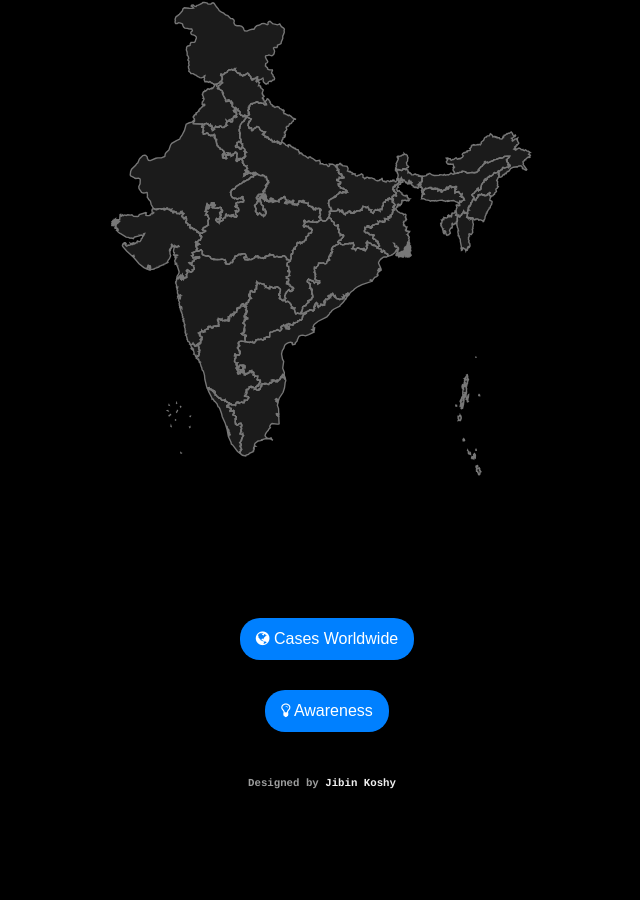
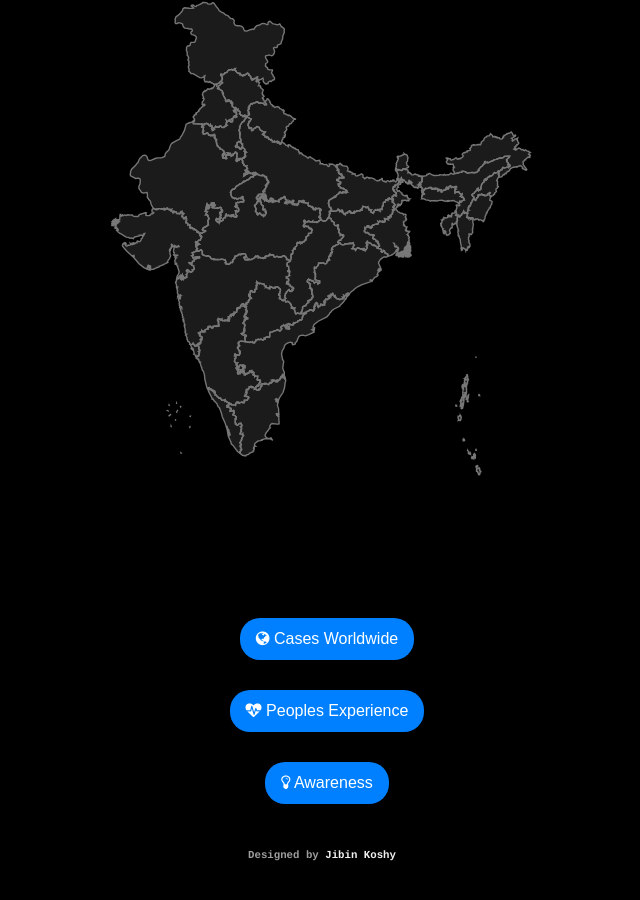
Before and after one commit to JibinKoshy07/beta-test, a plain HTML site: page index.html in a window 1280 px wide. Shown: the part 391-1291 px from the top of the page, without its empty margins (318-958 px from the left). Drawn offline with Linux system fonts and the light colour scheme; no server answers.

Commit message:
Update index.html

```diff
--- a/index.html
+++ b/index.html
@@ -419,6 +419,9 @@
         <button class="btn" onClick="location.href='worldcase.html'"><i class="fa fa-globe"></i> Cases Worldwide</button>
       </div>
       <div class="btnP">
+        <button class="btn" onClick="location.href='recovered.html'"><i class="fa fa-heartbeat"></i> Peoples Experience</button>
+      </div>
+      <div class="btnP">
         <button class="btn" onClick="location.href='videos.html'"><i class="fa fa-lightbulb-o"></i> Awareness</button>
       </div>
 
```
